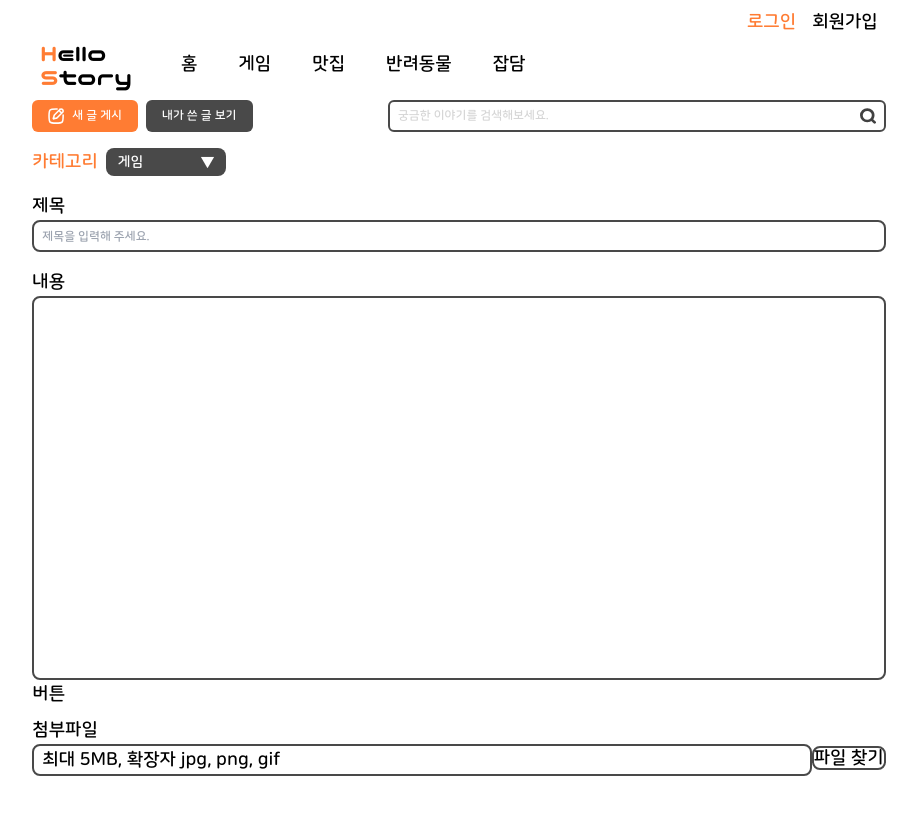
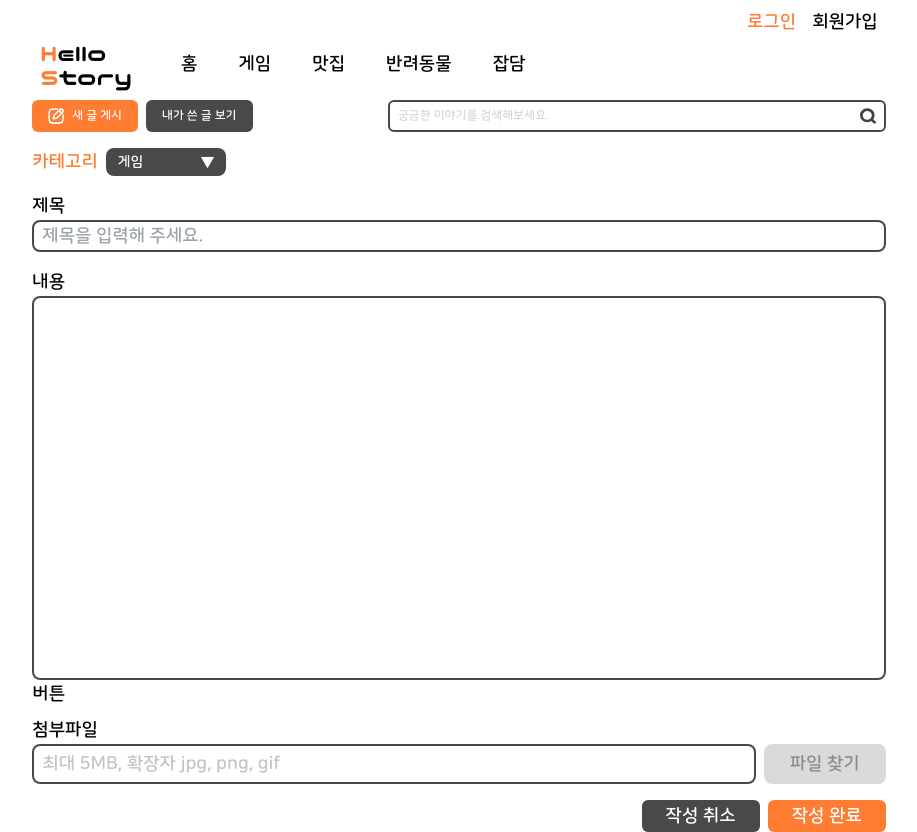
Before and after one commit to coaudtn0276/HelloStory, a Next.js app: page /write in a window 1280 px wide. Shown: the whole page, without its empty margins (181-1098 px from the left). Before the commit the page ends 800 px from the top, so only its background shows below. Built offline with nearby package versions, Linux system fonts and the light colour scheme.

Commit message:
post api server 테스트

```diff
--- a/app/write/page.tsx
+++ b/app/write/page.tsx
@@ -1,15 +1,31 @@
 "use client";
 
-import { Dropdown } from "@/components";
+import { Button, Dropdown } from "@/components";
+import { DataType } from "@/src/type/types";
+import { useRouter } from "next/navigation";
 import { useRef, useState } from "react";
 
 const Write = () => {
   const [previewImage, setPreviewImage] = useState("");
   const [fileName, setFileName] = useState("");
+  const [postData, setPostDate] = useState<DataType>({ title: "", content: "", category: "", author: "", imgUrl: "", modificationDate: "", views: 0 });
+  console.log(postData.title);
 
   const dropDownList = ["게임", "맛집", "반려동물", "잡담"];
   const contentEditableRef = useRef<HTMLDivElement>(null);
 
+  const router = useRouter();
+
+  const postApi = async () => {
+    try {
+      const response = await fetch("/api/post/new", { method: "POST", body: JSON.stringify(postData) });
+      console.log(response);
+    } catch (error) {
+      console.error("Error fetching data:", error);
+    }
+  };
+
+  // content에 사용자가 작성한 내용이 어떤태그들이 들어오는지 테스트 버튼
   const handleClick = () => {
     if (contentEditableRef.current !== null) {
       console.log(contentEditableRef.current.innerHTML);
@@ -25,6 +41,10 @@ const Write = () => {
     }
   };
 
+  const handleBackPage = () => {
+    router.back();
+  };
+
   return (
     <div className="flex flex-col font-b text-xs sm:text-sm md:text-base lg:text-lg">
       <div className="flex items-center my-4">
@@ -33,7 +53,15 @@ const Write = () => {
       </div>
       <div className="mb-4">
         <p>제목</p>
-        <input type="text" className="w-full border-2 border-gray-primary rounded-lg h-8 text-[8px] sm:text-[8px] md:text-[10px] lg:text-xs pl-2" placeholder="제목을 입력해 주세요." />
+        <input
+          type="text"
+          className="w-full border-2 border-gray-primary rounded-lg h-8 pl-2"
+          placeholder="제목을 입력해 주세요."
+          value={postData.title}
+          onChange={(e) => {
+            setPostDate({ ...postData, title: e.target.value });
+          }}
+        />
       </div>
       <div className="mb-2">
         <p>내용</p>
@@ -47,21 +75,31 @@ const Write = () => {
 
         <button onClick={handleClick}>버튼</button>
       </div>
-      <div>
+      <div className="mb-4">
         <p>첨부파일</p>
         <div className="flex justify-between">
-          <p className="flex-auto border-2 border-gray-primary rounded-lg px-2">{fileName ? fileName : "최대 5MB, 확장자 jpg, png, gif"}</p>
+          <p className="flex items-center flex-auto border-2 border-gray-primary rounded-lg px-2 mr-2 text-[#c3c3c3]">{fileName ? fileName : "최대 5MB, 확장자 jpg, png, gif"}</p>
 
-          <div>
-            <label htmlFor="file-upload" className="w-full h-8 border-2 border-gray-primary rounded-lg cursor-pointer">
-              파일 찾기
-            </label>
+          <div className="border-2 border-gray-box rounded-lg cursor-pointer px-6 py-1 text-gray-boxText bg-gray-box">
+            <label htmlFor="file-upload">파일 찾기</label>
             <input id="file-upload" type="file" accept="image/*" className="hidden" onChange={handleImageUpload} />
           </div>
         </div>
+      </div>
+      <div className="flex flex-row-reverse">
+        <Button bg="bg-orange" px="px-6" textSize="text-xs sm:text-sm md:text-base lg:text-lg" textColor="text-white" handler={postApi}>
+          작성 완료
+        </Button>
+        <span className="mr-2">
+          <Button bg="bg-gray-primary" px="px-6" textSize="text-xs sm:text-sm md:text-base lg:text-lg" textColor="text-white" handler={handleBackPage}>
+            작성 취소
+          </Button>
+        </span>
       </div>
     </div>
   );
 };
 
+// 제목 placeholder css : text-[8px] sm:text-[8px] md:text-[10px] lg:text-xs
+
 export default Write;
--- a/components/Dropdown.tsx
+++ b/components/Dropdown.tsx
@@ -20,7 +20,7 @@ const Dropdown: React.FC<DropDownProps> = ({ dropDownList }) => {
           <BottomArrowIcon />
         </span>
 
-        <div className={`absolute top-6 left-0 min-w-[102px] sm:min-w-[102px] md:min-w-[111px] lg:min-w-[121px] flex flex-col font-b pl-2 py-2 text-black text-left border-x-2 border-b-2 border-gray-primary rounded-b-md cursor-pointer ${!clickDropdown ? "hidden" : ""}`}>
+        <div className={`absolute top-6 left-0 min-w-[102px] sm:min-w-[102px] md:min-w-[111px] lg:min-w-[121px] flex flex-col font-b pl-2 py-2 text-black text-left border-x-2 border-b-2 border-gray-primary rounded-b-md cursor-pointer bg-white ${!clickDropdown ? "hidden" : ""}`}>
           <p
             className="hover:underline"
             onClick={() => {
--- /dev/null
+++ b/pages/api/post/new.ts
@@ -0,0 +1,13 @@
+import { ServerPropsType } from "@/src/type/types";
+import { connectDB } from "@/src/util/database";
+
+const handler = async (...[req, res]: ServerPropsType) => {
+  if (req.method === "POST") {
+    try {
+      console.log(JSON.parse(req.body));
+      const db = (await connectDB).db("hellostory");
+    } catch (error) {}
+  }
+};
+
+export default handler;
```
Also changed, not shown: src/type/types.ts (+8 -2 lines).
